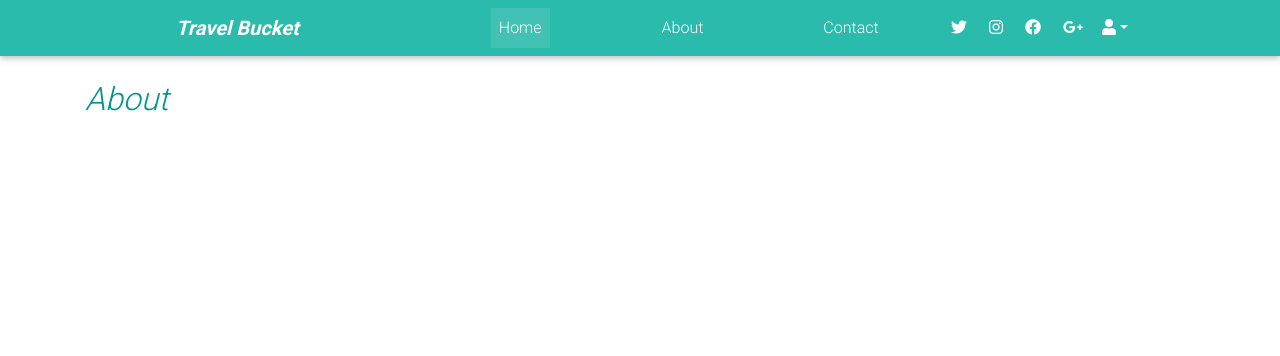
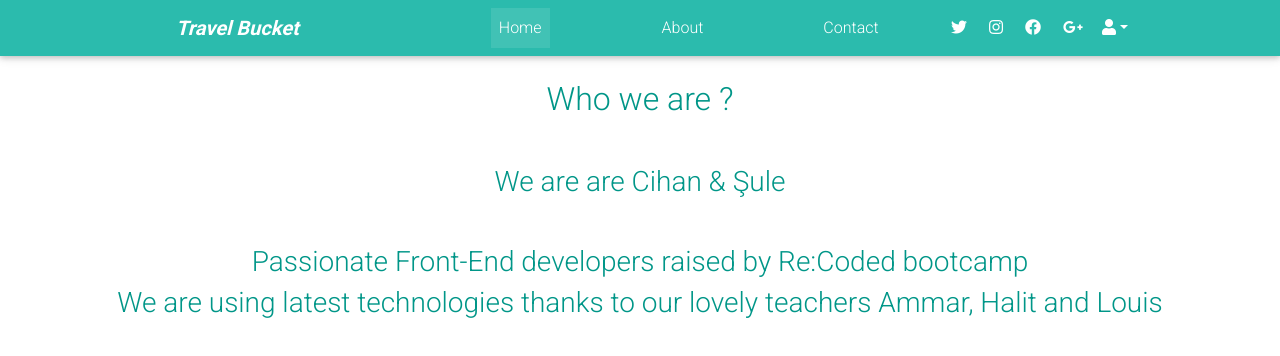
Before and after one commit to cuygur/travel-bucket, a React (Create React App) app: page /about in a window 1280 px wide. Shown: the top 356 px of the page. Built offline with nearby package versions, Linux system fonts and the light colour scheme; no server answers; the database is empty.

Commit message:
add about info

```diff
--- a/src/Components/About/index.js
+++ b/src/Components/About/index.js
@@ -1,14 +1,22 @@
-import React from "react";
-import { MDBContainer } from "mdbreact";
+import React from "react"
+import { MDBContainer } from "mdbreact"
 
 const About = () => {
   return (
-    <MDBContainer>
+    <MDBContainer align="center" justify="center">
       <br />
       <h2 className="teal-text">
-        <i>About</i>
+        <h2>Who we are ?</h2>
+        <br />
+        <h3>We are are Cihan & Şule</h3>
+        <br />
+        <h3>Passionate Front-End developers raised by Re:Coded bootcamp</h3>
+        <h3>
+          We are using latest technologies thanks to our lovely teachers Ammar,
+          Halit and Louis
+        </h3>
       </h2>
     </MDBContainer>
-  );
-};
-export default About;
+  )
+}
+export default About
```
